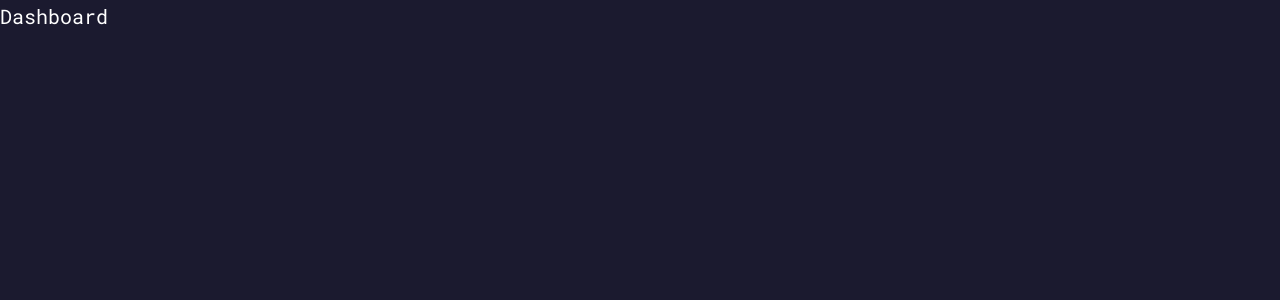
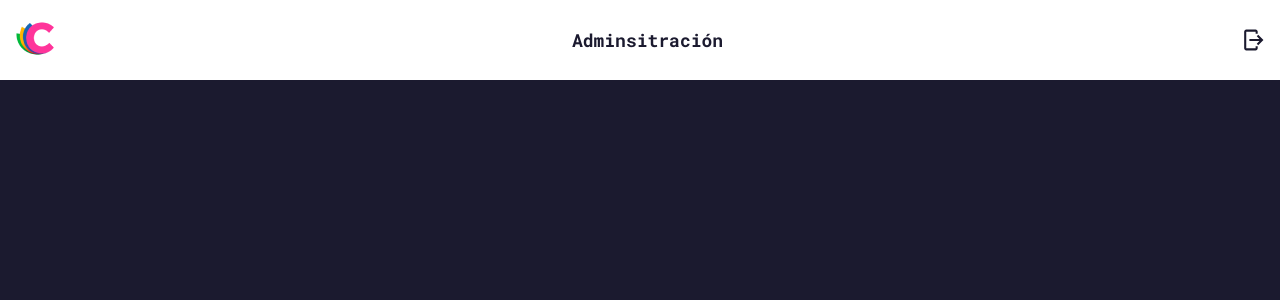
Before and after one commit to innovacion-oficialia-mayor/WebApp, a Vue app: page /dashboard in a window 1280 px wide. Shown: the top 300 px of the page. Built offline with nearby package versions, Linux system fonts and the light colour scheme.

Commit message:
[Agregar] el compoennte del header y del icono dinamico y sus estilos

```diff
--- /dev/null
+++ b/src/assets/icons/icons.js
@@ -0,0 +1,9 @@
+// Icons with the path of the svg, using in the IconsBase.vue
+const ICONS = {
+  menu: 'M0 48H72V40H0V48ZM0 28H72V20H0V28ZM0 0V8H72V0H0Z',
+  logout: 'M7.5 2.5H18.75C19.413 2.5 20.0489 2.76339 20.5178 3.23223C20.9866 3.70107 21.25 4.33696 21.25 5V7.5H18.75V5H7.5V25H18.75V22.5H21.25V25C21.25 25.663 20.9866 26.2989 20.5178 26.7678C20.0489 27.2366 19.413 27.5 18.75 27.5H7.5C6.83696 27.5 6.20107 27.2366 5.73223 26.7678C5.26339 26.2989 5 25.663 5 25V5C5 4.33696 5.26339 3.70107 5.73223 3.23223C6.20107 2.76339 6.83696 2.5 7.5 2.5Z M20.1125 19.4875L21.875 21.25L28.125 15L21.875 8.75L20.1125 10.5125L23.3375 13.75H11.25V16.25H23.3375L20.1125 19.4875Z',
+
+};
+
+
+export default ICONS;
--- /dev/null
+++ b/src/components/IconBase.vue
@@ -0,0 +1,47 @@
+<script>
+import ICONS from '@/assets/icons/icons.js';
+export default {
+  name: 'IconBase',
+  props: {
+    name: {
+      type: String,
+      required: true,
+    },
+    color: {
+      type: String,
+      default: 'white',
+    },
+    width: {
+      type: Number,
+      default: 24,
+    },
+    height: {
+      type: Number,
+      default: 24,
+    },
+
+    role:{
+      type: String,
+      default: 'icon',
+    }
+  },
+  computed: {
+    svgPath(){
+      return ICONS[this.name];
+    },
+    svgViewBox(){
+      return `0 0 ${this.width} ${this.height}`;
+    }
+  }
+};
+</script>
+
+<template>
+    <svg :width="width" :height="height" :viewBox="svgViewBox" fill="none" xmlns="http://www.w3.org/2000/svg" :role="role">
+      <path :d="svgPath" :fill="color"/>
+    </svg>
+</template>
+
+<style scoped>
+
+</style>
--- /dev/null
+++ b/src/components/TheHeader.vue
@@ -0,0 +1,65 @@
+<script>
+import AppLink from "./AppLink.vue";
+export default {
+    name: "TheHeader",
+    components: { AppLink }
+};
+</script>
+
+<template>
+  <header class="the-header">
+    <app-link :to="{name: 'dashboard'}" class="the-header__app-link">
+        <picture class="the-header__logo-wrapper">
+          <!-- <source media="(min-width: )" srcset=""> -->
+          <img src="@/assets/images/logo-small.png" alt="Logo de Celaya" class="the-header__logo">
+        </picture>
+      </app-link>
+      <h2 class="the-header__title">
+          <slot name="text"></slot>
+      </h2>
+      <div class="the-header__action">
+        <slot name="action"></slot>
+      </div>
+      <slot></slot>
+  </header>
+
+</template>
+
+<style scoped>
+  .the-header{
+    width: 100%;
+    min-height: 80px;
+    padding: 10px 15px;
+    display: flex;
+    flex-wrap: wrap;
+    gap: 10px;
+    align-items: center;
+    justify-content: space-between;
+    background-color: #fff;
+    color: var(--color-background);
+  }
+  .the-header__app-link {
+    background-color: transparent;
+    border-radius: auto;
+    max-width: none;
+    min-width: auto;
+    padding: 0;
+  }
+
+  .the-header__logo-wrapper, .the-header__action{
+    display: flex;
+    align-items: center;
+  }
+
+  .the-header__logo {
+    width: 100%;
+    height: auto;
+    object-fit: cover;
+  }
+
+  .the-header__title {
+    font-size: 1.8rem;
+    font-weight: 800;
+  }
+
+</style>
--- a/src/views/admin/DashboardAdmin.vue
+++ b/src/views/admin/DashboardAdmin.vue
@@ -1,11 +1,29 @@
 <script>
+import TheHeader from '@/components/TheHeader.vue';
+import IconBase from '@/components/IconBase.vue';
 export default {
+    name: "DashboardAdmin",
+    componets: {
+        "the-header": TheHeader,
+        "icon-base":IconBase
+    },
+    components: { TheHeader, IconBase }
 };
 </script>
 
 <template>
-    <h1>Dashboard</h1>
+  <the-header>
+    <template #text>
+      Adminsitración
+    </template>
+    <template #action>
+      <icon-base name="logout" color="#1B1A2F" width="30" height="30" role="button"></icon-base>
+    </template>
+  </the-header>
 </template>
 
 <style scoped>
+  svg {
+    width: 25px;
+  }
 </style>
```
Also changed, not shown: src/assets/images/logo-small.png (added).
